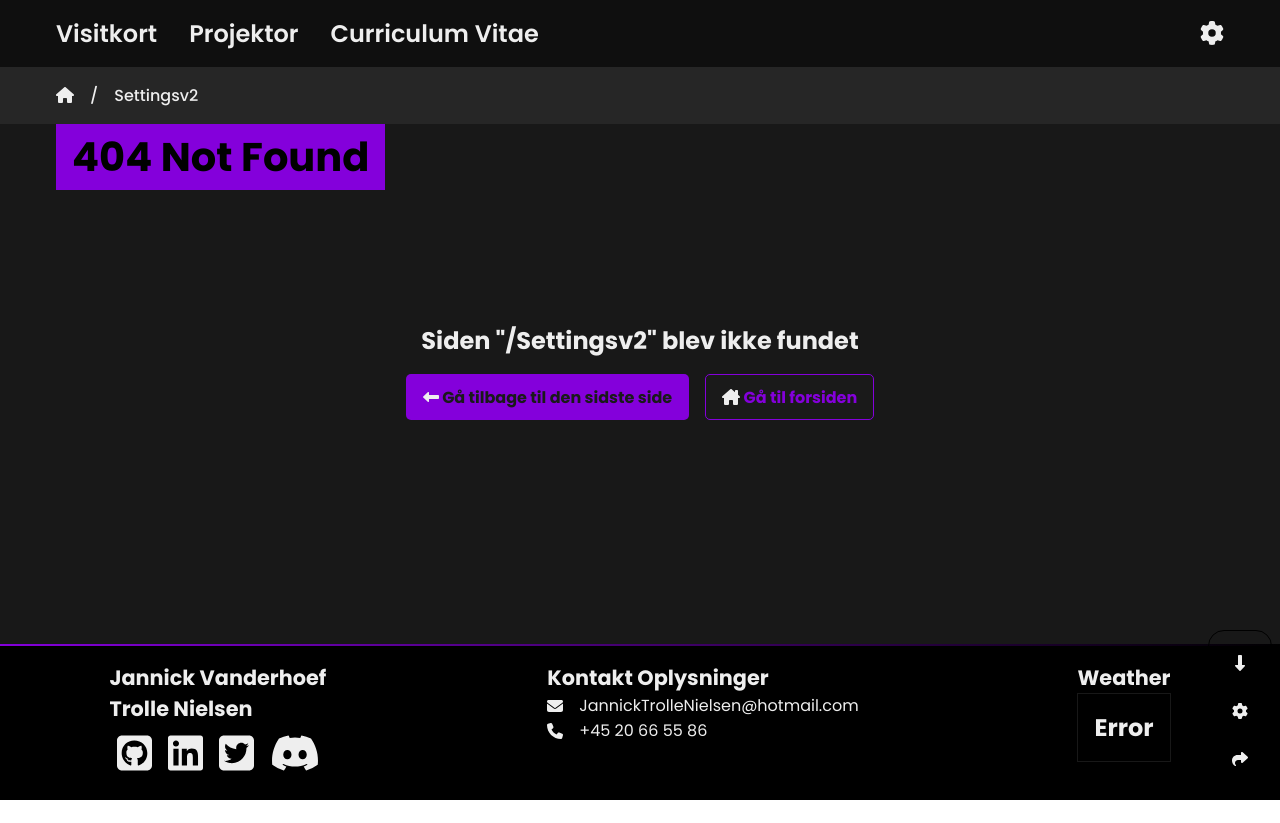
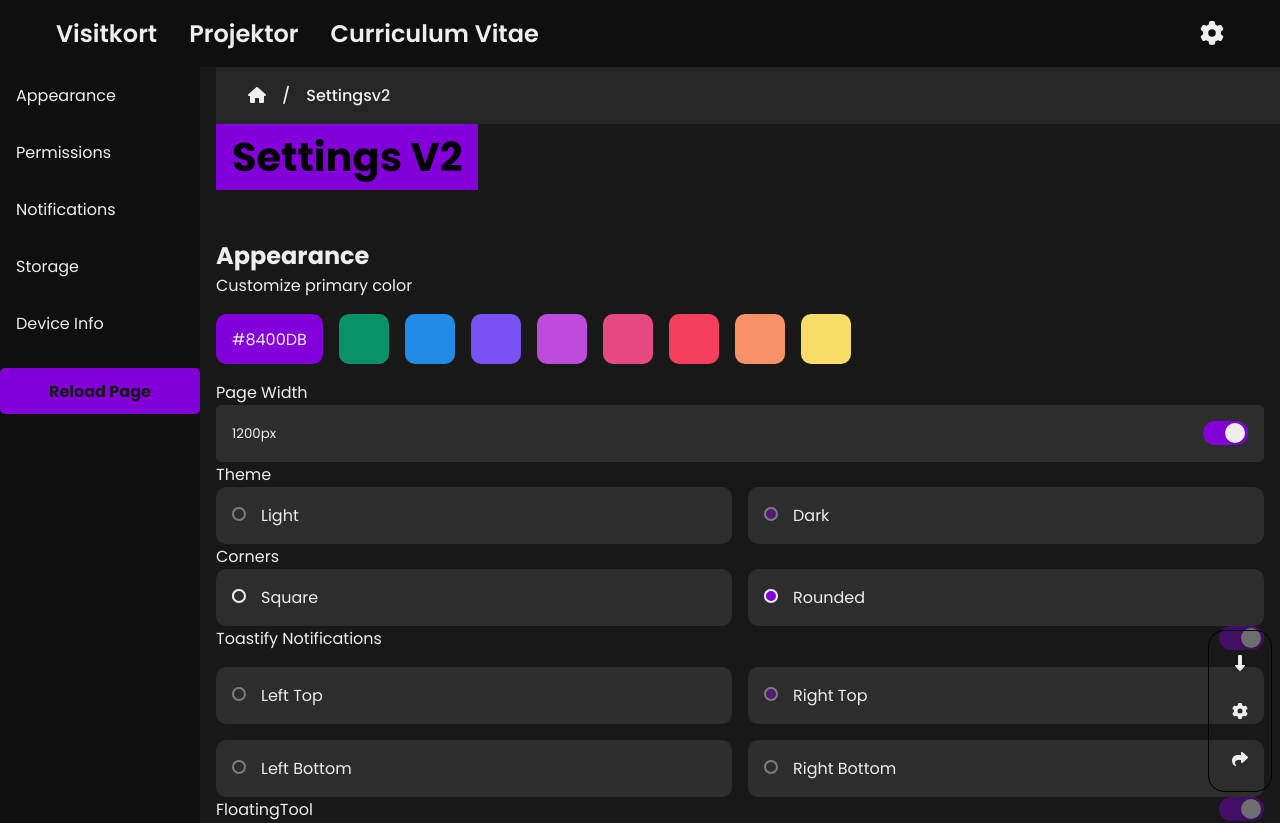
Before and after one commit to LolerSwager/portfolie-2023-react, a React (Create React App) app: page /Settingsv2 in a window 1280 px wide. Shown: the top 823 px of the page. Before the commit the page ends 800 px from the top, so only its background shows below. Built offline with nearby package versions, Linux system fonts and the light colour scheme; no server answers.

Commit message:
small changes border-radius can now be square

```diff
--- a/src/App.js
+++ b/src/App.js
@@ -14,15 +14,18 @@ import "react-toastify/dist/ReactToastify.css";
 export default function App() {
     const themeColor = localStorage.getItem("color");
     const pageWidth = localStorage.getItem("width");
+    const Radius = localStorage.getItem("radius");
 
     const theme = {
         dark: {
             color: themeColor,
             width: pageWidth,
+            radius: Radius,
         },
         light: {
             color: themeColor,
             width: pageWidth,
+            radius: Radius,
         },
     };
 
--- a/src/Components/Main.jsx
+++ b/src/Components/Main.jsx
@@ -21,7 +21,7 @@ const StyledMain = styled.main`
     .ContainerMax {
         max-width: var(--pageMaxWidth);
         width: 100%;
-        padding: 0 1rem 3rem 1rem;
+        padding: 0 1rem 3rem 0;
         margin: 0 auto;
         h1 {
             background-color: var(--activeColor);
--- a/src/Components/Settings/Appearance.jsx
+++ b/src/Components/Settings/Appearance.jsx
@@ -11,6 +11,8 @@ export default function Appearance() {
     const [colorArray, setColorArray] = useState(defaultColorPalette);
     const [themeColor, setThemeColor] = useState(localStorage.getItem("color") || "#8400db");
     const [pageWidth, setPageWidth] = useState(localStorage.getItem("width") || "1200px");
+    const [borderRadius, setBorderRadius] = useState(localStorage.getItem("radius") || "10px");
+    const [showDisabled, setShowDisabled] = useState(false);
 
     const [isToggled, setIsToggled] = useState(() => {
         const savedState = localStorage.getItem("toggleState");
@@ -21,7 +23,11 @@ export default function Appearance() {
         setIsToggled((prevState) => !prevState);
     };
 
-    const [showDisabled, setShowDisabled] = useState(false);
+    const handleRadioChange = (event) => {
+        const newRadius = event.target.value;
+        setBorderRadius(newRadius);
+        localStorage.setItem("radius", newRadius);
+    };
 
     useEffect(() => {
         localStorage.setItem("color", themeColor);
@@ -59,10 +65,22 @@ export default function Appearance() {
                 <label>Corners</label>
                 <StyledArticle>
                     <section>
-                        <RadioButton RadioDisabled={true} RadioDcategory="corners" labelName="Square" isChecked={false} />
+                        <RadioButton
+                            RadioDisabled={false}
+                            RadioDcategory="corners"
+                            labelName="Square"
+                            isChecked={borderRadius === "0px"}
+                            onChange={() => handleRadioChange({ target: { value: "0px" } })}
+                        />
                     </section>
                     <section>
-                        <RadioButton RadioDisabled={true} RadioDcategory="corners" labelName="Rounded" isChecked={true} />
+                        <RadioButton
+                            RadioDisabled={false}
+                            RadioDcategory="corners"
+                            labelName="Rounded"
+                            isChecked={borderRadius === "10px"}
+                            onChange={() => handleRadioChange({ target: { value: "10px" } })}
+                        />
                     </section>
                 </StyledArticle>
             </section>
--- a/src/Components/buttons/RadioButton.jsx
+++ b/src/Components/buttons/RadioButton.jsx
@@ -1,9 +1,9 @@
 import { styled } from "styled-components";
-export default function RadioButton({ RadioDisabled = false, isChecked, labelName, RadioDcategory }) {
+export default function RadioButton({ RadioDisabled = false, isChecked, onChange, labelName, RadioDcategory }) {
     return (
         <StyledRadio>
             <label>
-                <input type="radio" name={RadioDcategory} checked={isChecked} disabled={RadioDisabled} />
+                <input type="radio" name={RadioDcategory} checked={isChecked} onChange={onChange} disabled={RadioDisabled} />
                 {labelName}
             </label>
         </StyledRadio>
--- /dev/null
+++ b/src/Pages/SettingsV2.jsx
@@ -0,0 +1,75 @@
+import { styled } from "styled-components";
+import Appearance from "../Components/Settings/Appearance";
+import DeviceInfo from "../Components/Settings/DeviceInfo";
+import Notifications from "../Components/Settings/Notifications";
+import Permissions from "../Components/Settings/Permissions";
+import Storage from "../Components/Settings/Storage";
+import Main from "../Components/Main";
+import { Link } from "react-router-dom";
+import Button from "../Components/buttons/Button";
+
+export default function SettingsV2() {
+    return (
+        <StyledSettings>
+            <StyledSiteMenu>
+                <ul>
+                    <li>
+                        <Link to="Appearance">Appearance</Link>
+                    </li>
+                    <li>
+                        <Link to="Permissions">Permissions</Link>
+                    </li>
+                    <li>
+                        <Link to="Notifications">Notifications</Link>
+                    </li>
+                    <li>
+                        <Link to="Storage">Storage</Link>
+                    </li>
+                    <li>
+                        <Link to="DeviceInfo">Device Info</Link>
+                    </li>
+                </ul>
+                <Button ButtonName="Reload Page" isClicked={() => window.location.reload()} />
+            </StyledSiteMenu>
+            <Main PageHeader="Settings V2" PageTitle="Settings make it like you want it">
+                <Appearance />
+                <Permissions />
+                <Notifications />
+                <Storage />
+                <DeviceInfo />
+            </Main>
+        </StyledSettings>
+    );
+}
+
+const StyledSettings = styled.div`
+    display: grid;
+    grid-template-columns: repeat(2, auto);
+    gap: 1rem;
+    // position: relative;
+`;
+
+const StyledSiteMenu = styled.aside`
+    width: 200px;
+    height: 100dvh;
+    display: flex;
+    flex-direction: column;
+    gap: 1rem;
+    background-color: #0f0f0f;
+    // position: absolute;
+    // justify-content: space-between;
+    ul {
+        list-style: none;
+        li {
+            display: flex;
+            gap: 1rem;
+            padding: 1rem;
+            a {
+                text-decoration: none;
+            }
+            &:hover {
+                background-color: var(--wrapperColor);
+            }
+        }
+    }
+`;
--- a/src/Router/RoutesArray.jsx
+++ b/src/Router/RoutesArray.jsx
@@ -14,6 +14,7 @@ import Permissions from "../Components/Settings/Permissions";
 import Notifications from "../Components/Settings/Notifications";
 import Storage from "../Components/Settings/Storage";
 import DeviceInfo from "../Components/Settings/DeviceInfo";
+import SettingsV2 from "../Pages/SettingsV2";
 
 export const RoutesArray = [
     { name: "Home", path: "/", element: <Navigate to="/Visitkort" />, display: false },
@@ -24,11 +25,12 @@ export const RoutesArray = [
     { name: "Curriculum Vitae", path: "/Cv", element: <Cv />, display: true },
     { name: "GitHub Search", path: "/GithubSearch", element: <GithubSearch />, display: false },
     { name: "Settings", path: "/Settings", element: <Settings />, display: false },
-    { name: "Settings", path: "/Settings/Appearance", element: <Appearance />, display: false },
-    { name: "Settings", path: "/Settings/Permissions", element: <Permissions />, display: false },
-    { name: "Settings", path: "/Settings/Notifications", element: <Notifications />, display: false },
-    { name: "Settings", path: "/Settings/Storage", element: <Storage />, display: false },
-    { name: "Settings", path: "/Settings/DeviceInfo", element: <DeviceInfo />, display: false },
+    { name: "SettingsV2", path: "/Settingsv2", element: <SettingsV2 />, display: false },
+    { name: "Appearance", path: "/Settingsv2/Appearance", element: <Appearance />, display: false },
+    { name: "Permissions", path: "/Settingsv2/Permissions", element: <Permissions />, display: false },
+    { name: "Notifications", path: "/Settingsv2/Notifications", element: <Notifications />, display: false },
+    { name: "Storage", path: "/Settingsv2/Storage", element: <Storage />, display: false },
+    { name: "DeviceInfo", path: "/Settingsv2/DeviceInfo", element: <DeviceInfo />, display: false },
     { name: "QR", path: "/Qr/:themeColor", element: <Qr />, display: false },
     { name: "Sitemap", path: "/Sitemap", element: <SiteMap />, display: false },
     { name: "Sitemap XML", path: "/sitemap.xml", element: null, display: false },
--- a/src/Style/GlobalStyle.js
+++ b/src/Style/GlobalStyle.js
@@ -42,7 +42,7 @@ const GlobalStyle = createGlobalStyle`
         --fontColor: var(--fontColorDark);
         --contrastColor: #000000;
         --wrapperColor: var(--wrapperColorDark);
-        --borderRadius: 10px;
+        --borderRadius: ${({ theme }) => (theme.dark.radius ? theme.dark.radius : "10px")};
         --pageMaxWidth: ${({ theme }) => (theme.dark.width ? theme.dark.width : "1200px")};
         --MobileWidth: 600px;
 
```
